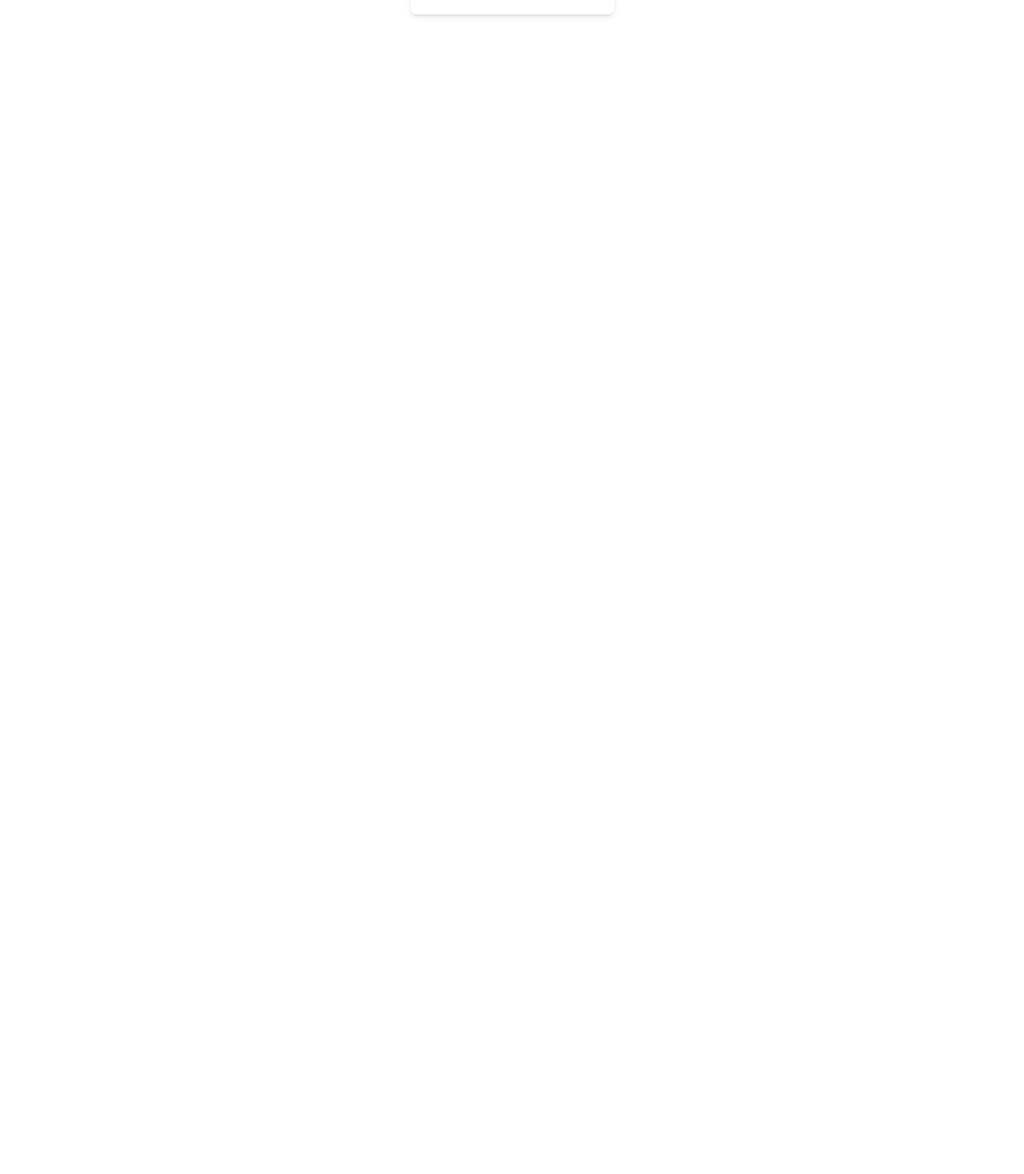
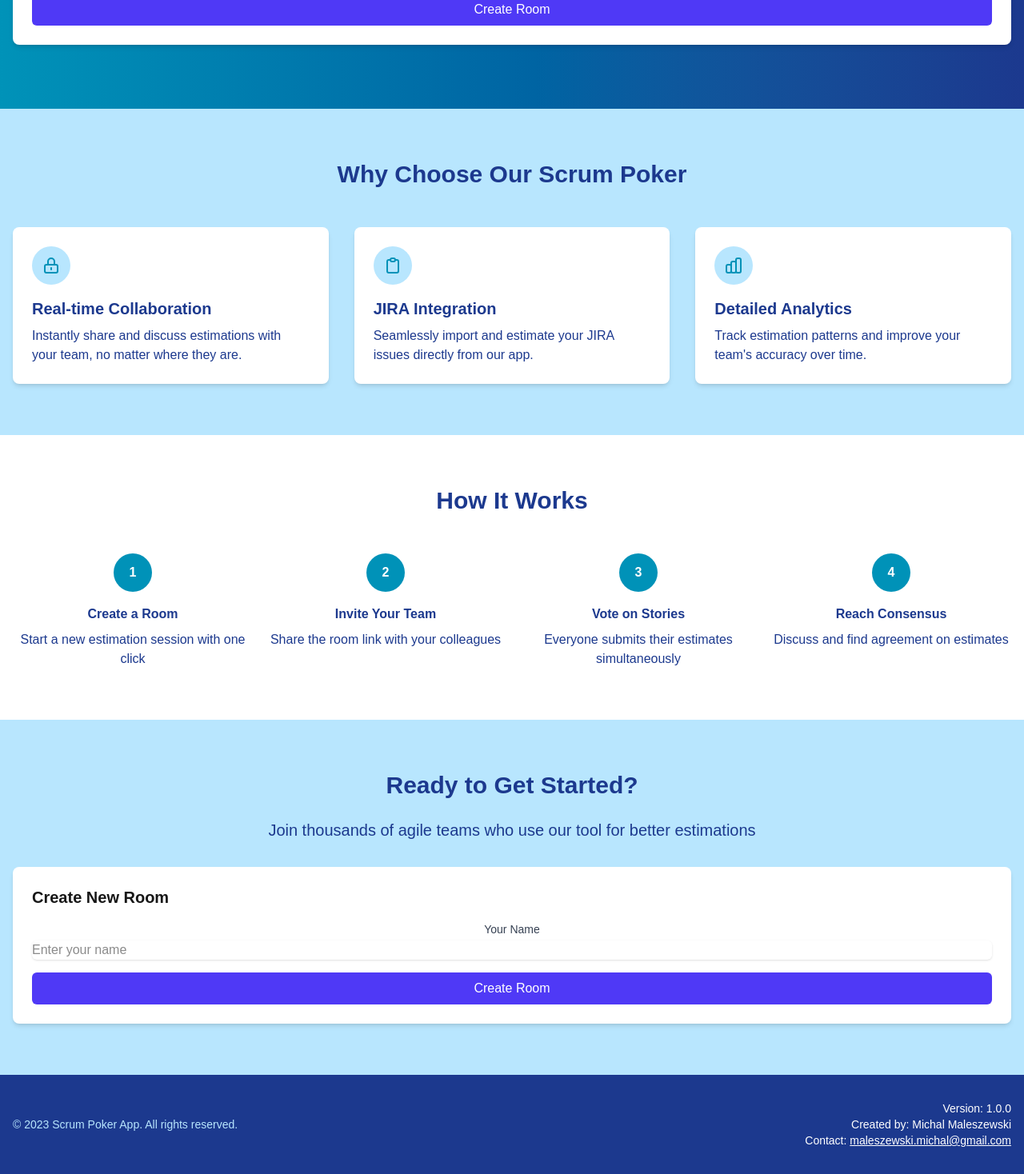
Before and after one commit to MichalWr88/scrum-poker-front, a Next.js app: page / in a window 1280 px wide. Shown: the part 480-1948 px from the top of the page at 80% size. Before the commit the page ends 800 px from the top, so only its background shows below. Built offline with nearby package versions, Linux system fonts and the light colour scheme.

Commit message:
feat: enhance homepage layout with navigation, hero section, features, and footer

```diff
--- a/src/app/page.tsx
+++ b/src/app/page.tsx
@@ -1,9 +1,229 @@
 import { CreateRoom } from "@/components/create-room";
+import Link from "next/link";
+import Image from "next/image";
 
 export default function Home() {
   return (
-    <div className="flex items-center justify-center h-screen text-gray-500">
-     <CreateRoom/>
+    <div className="min-h-screen flex flex-col">
+      {/* Navigation */}
+      <nav className="bg-sky-200 shadow-sm">
+        <div className="max-w-7xl mx-auto px-4 py-4 flex justify-between items-center">
+          <div className="flex items-center">
+            <span className="text-2xl font-bold text-blue-900">
+              Scrum Poker with JIRA Integration
+            </span>
+          </div>
+          <div>
+            <button className="bg-orange-500 text-white px-4 py-2 rounded-md hover:bg-orange-600 transition-colors">
+              Login
+            </button>
+          </div>
+        </div>
+      </nav>
+
+      {/* Hero Section */}
+      <section className="bg-gradient-to-r from-cyan-600 to-blue-900 text-white py-20">
+        <div className="max-w-7xl mx-auto px-4 text-center">
+          <h1 className="text-4xl md:text-6xl font-extrabold mb-6">
+            Estimate User Stories with Confidence
+          </h1>
+          <p className="text-xl md:text-2xl mb-8 max-w-3xl mx-auto">
+            A simple, powerful planning poker tool for agile teams to
+            collaborate remotely
+          </p>
+          <div className="mt-10">
+            <CreateRoom />
+          </div>
+        </div>
+      </section>
+
+      {/* Features Section */}
+      <section className="py-16 bg-sky-200">
+        <div className="max-w-7xl mx-auto px-4">
+          <h2 className="text-3xl font-bold text-center mb-12 text-blue-900">
+            Why Choose Our Scrum Poker
+          </h2>
+
+          <div className="grid md:grid-cols-3 gap-8">
+            <div className="bg-white p-6 rounded-lg shadow-md">
+              <div className="w-12 h-12 bg-sky-200 rounded-full flex items-center justify-center mb-4">
+                <svg
+                  xmlns="http://www.w3.org/2000/svg"
+                  className="h-6 w-6 text-cyan-600"
+                  fill="none"
+                  viewBox="0 0 24 24"
+                  stroke="currentColor"
+                >
+                  <path
+                    strokeLinecap="round"
+                    strokeLinejoin="round"
+                    strokeWidth={2}
+                    d="M12 15v2m-6 4h12a2 2 0 002-2v-6a2 2 0 00-2-2H6a2 2 0 00-2 2v6a2 2 0 002 2zm10-10V7a4 4 0 00-8 0v4h8z"
+                  />
+                </svg>
+              </div>
+              <h3 className="text-xl font-semibold mb-2 text-blue-900">
+                Real-time Collaboration
+              </h3>
+              <p className="text-blue-900">
+                Instantly share and discuss estimations with your team, no
+                matter where they are.
+              </p>
+            </div>
+
+            <div className="bg-white p-6 rounded-lg shadow-md">
+              <div className="w-12 h-12 bg-sky-200 rounded-full flex items-center justify-center mb-4">
+                <svg
+                  xmlns="http://www.w3.org/2000/svg"
+                  className="h-6 w-6 text-cyan-600"
+                  fill="none"
+                  viewBox="0 0 24 24"
+                  stroke="currentColor"
+                >
+                  <path
+                    strokeLinecap="round"
+                    strokeLinejoin="round"
+                    strokeWidth={2}
+                    d="M9 5H7a2 2 0 00-2 2v12a2 2 0 002 2h10a2 2 0 002-2V7a2 2 0 00-2-2h-2M9 5a2 2 0 002 2h2a2 2 0 002-2M9 5a2 2 0 012-2h2a2 2 0 012 2"
+                  />
+                </svg>
+              </div>
+              <h3 className="text-xl font-semibold mb-2 text-blue-900">
+                JIRA Integration
+              </h3>
+              <p className="text-blue-900">
+                Seamlessly import and estimate your JIRA issues directly from
+                our app.
+              </p>
+            </div>
+
+            <div className="bg-white p-6 rounded-lg shadow-md">
+              <div className="w-12 h-12 bg-sky-200 rounded-full flex items-center justify-center mb-4">
+                <svg
+                  xmlns="http://www.w3.org/2000/svg"
+                  className="h-6 w-6 text-cyan-600"
+                  fill="none"
+                  viewBox="0 0 24 24"
+                  stroke="currentColor"
+                >
+                  <path
+                    strokeLinecap="round"
+                    strokeLinejoin="round"
+                    strokeWidth={2}
+                    d="M9 19v-6a2 2 0 00-2-2H5a2 2 0 00-2 2v6a2 2 0 002 2h2a2 2 0 002-2zm0 0V9a2 2 0 012-2h2a2 2 0 012 2v10m-6 0a2 2 0 002 2h2a2 2 0 002-2m0 0V5a2 2 0 012-2h2a2 2 0 012 2v14a2 2 0 01-2 2h-2a2 2 0 01-2-2z"
+                  />
+                </svg>
+              </div>
+              <h3 className="text-xl font-semibold mb-2 text-blue-900">
+                Detailed Analytics
+              </h3>
+              <p className="text-blue-900">
+                Track estimation patterns and improve your team's accuracy over
+                time.
+              </p>
+            </div>
+          </div>
+        </div>
+      </section>
+
+      {/* How It Works Section */}
+      <section className="py-16 bg-white">
+        <div className="max-w-7xl mx-auto px-4">
+          <h2 className="text-3xl font-bold text-center mb-12 text-blue-900">
+            How It Works
+          </h2>
+
+          <div className="grid md:grid-cols-4 gap-4">
+            <div className="text-center">
+              <div className="w-12 h-12 bg-cyan-600 rounded-full flex items-center justify-center mx-auto mb-4 text-white font-bold">
+                1
+              </div>
+              <h3 className="font-semibold mb-2 text-blue-900">
+                Create a Room
+              </h3>
+              <p className="text-blue-900">
+                Start a new estimation session with one click
+              </p>
+            </div>
+
+            <div className="text-center">
+              <div className="w-12 h-12 bg-cyan-600 rounded-full flex items-center justify-center mx-auto mb-4 text-white font-bold">
+                2
+              </div>
+              <h3 className="font-semibold mb-2 text-blue-900">
+                Invite Your Team
+              </h3>
+              <p className="text-blue-900">
+                Share the room link with your colleagues
+              </p>
+            </div>
+
+            <div className="text-center">
+              <div className="w-12 h-12 bg-cyan-600 rounded-full flex items-center justify-center mx-auto mb-4 text-white font-bold">
+                3
+              </div>
+              <h3 className="font-semibold mb-2 text-blue-900">
+                Vote on Stories
+              </h3>
+              <p className="text-blue-900">
+                Everyone submits their estimates simultaneously
+              </p>
+            </div>
+
+            <div className="text-center">
+              <div className="w-12 h-12 bg-cyan-600 rounded-full flex items-center justify-center mx-auto mb-4 text-white font-bold">
+                4
+              </div>
+              <h3 className="font-semibold mb-2 text-blue-900">
+                Reach Consensus
+              </h3>
+              <p className="text-blue-900">
+                Discuss and find agreement on estimates
+              </p>
+            </div>
+          </div>
+        </div>
+      </section>
+
+      {/* CTA Section */}
+      <section className="py-16 bg-sky-200">
+        <div className="max-w-7xl mx-auto px-4 text-center">
+          <h2 className="text-3xl font-bold mb-6 text-blue-900">
+            Ready to Get Started?
+          </h2>
+          <p className="text-xl mb-8 max-w-3xl mx-auto text-blue-900">
+            Join thousands of agile teams who use our tool for better
+            estimations
+          </p>
+          <CreateRoom />
+        </div>
+      </section>
+
+      {/* Footer */}
+      <footer className="bg-blue-900 text-white py-8 mt-auto">
+        <div className="max-w-7xl mx-auto px-4">
+          <div className="flex flex-col md:flex-row justify-between items-center">
+            <div className="mb-4 md:mb-0">
+              <p className="text-sm text-sky-200">
+                © 2023 Scrum Poker App. All rights reserved.
+              </p>
+            </div>
+            <div className="text-center md:text-right">
+              <p className="text-sm">Version: 1.0.0</p>
+              <p className="text-sm">Created by: Michal Maleszewski</p>
+              <p className="text-sm">
+                Contact:{" "}
+                <a
+                  href="mailto:maleszewski.michal@gmail.com"
+                  className="underline"
+                >
+                  maleszewski.michal@gmail.com
+                </a>
+              </p>
+            </div>
+          </div>
+        </div>
+      </footer>
     </div>
   );
 }
```
